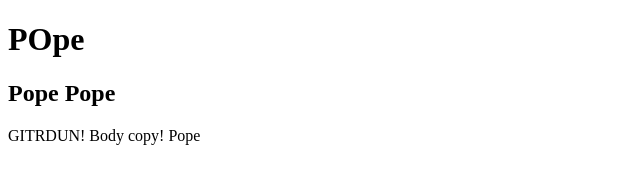
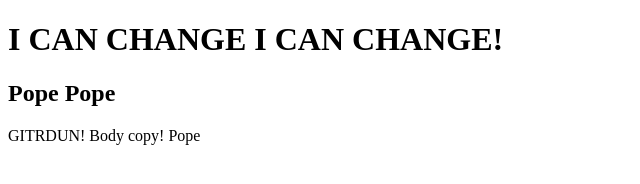
Before and after one commit to squidzink/trialrun, a plain HTML site: page nope.html in a window 1280 px wide. Shown: the whole page, without its empty margins (0-640 px from the left). Drawn offline with Linux system fonts and the light colour scheme.

Commit message:
I CAN CHANGE
I CAN CHANGE

```diff
--- a/nope.html
+++ b/nope.html
@@ -6,7 +6,7 @@
 </head>
 
 <body>
-	<h1> POpe</h1>
+	<h1>I CAN CHANGE I CAN CHANGE!</h1>
 	<h2>Pope Pope</h2>
 	<p>GITRDUN! Body copy! Pope</p>
 </body>
```
